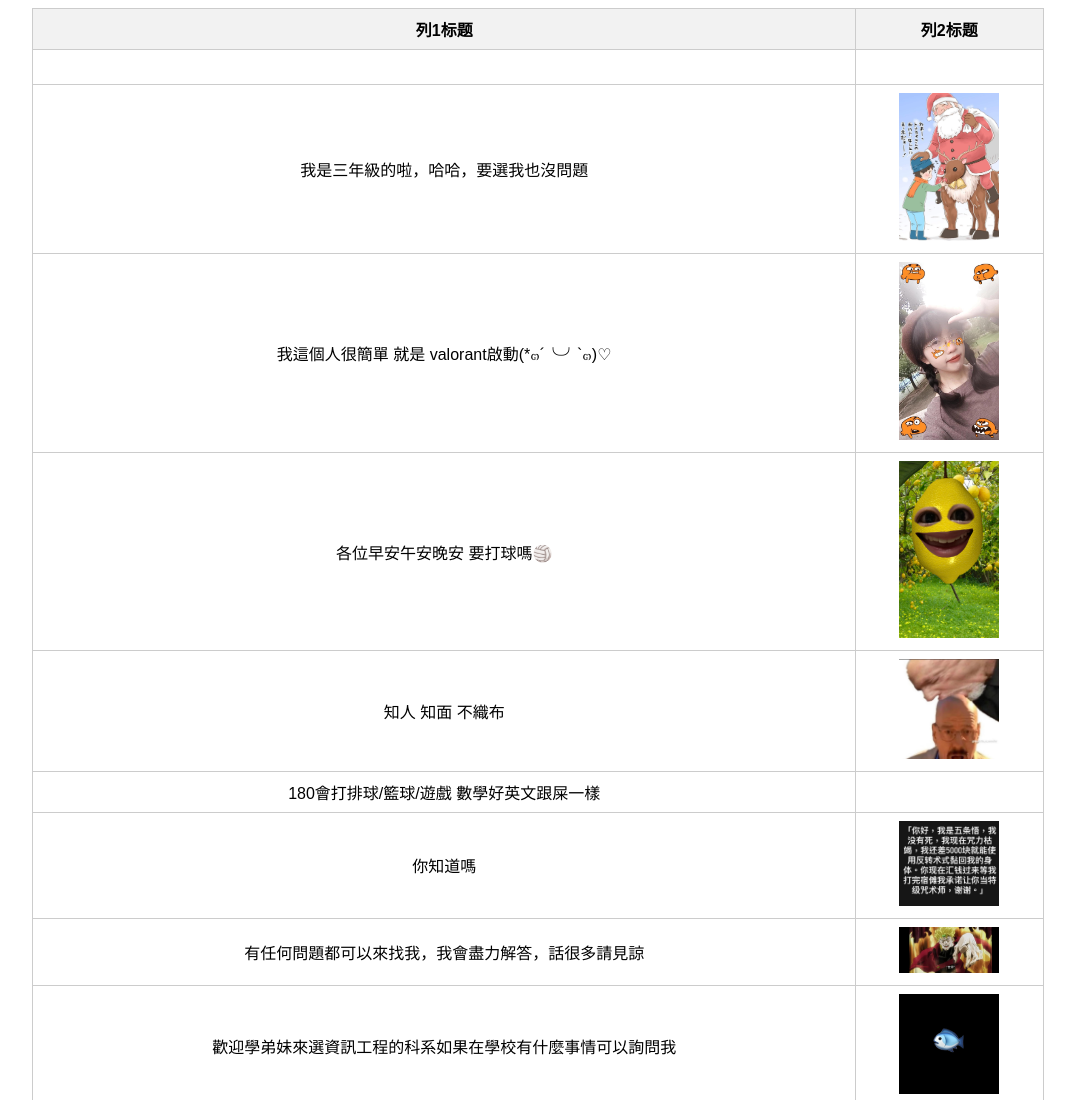
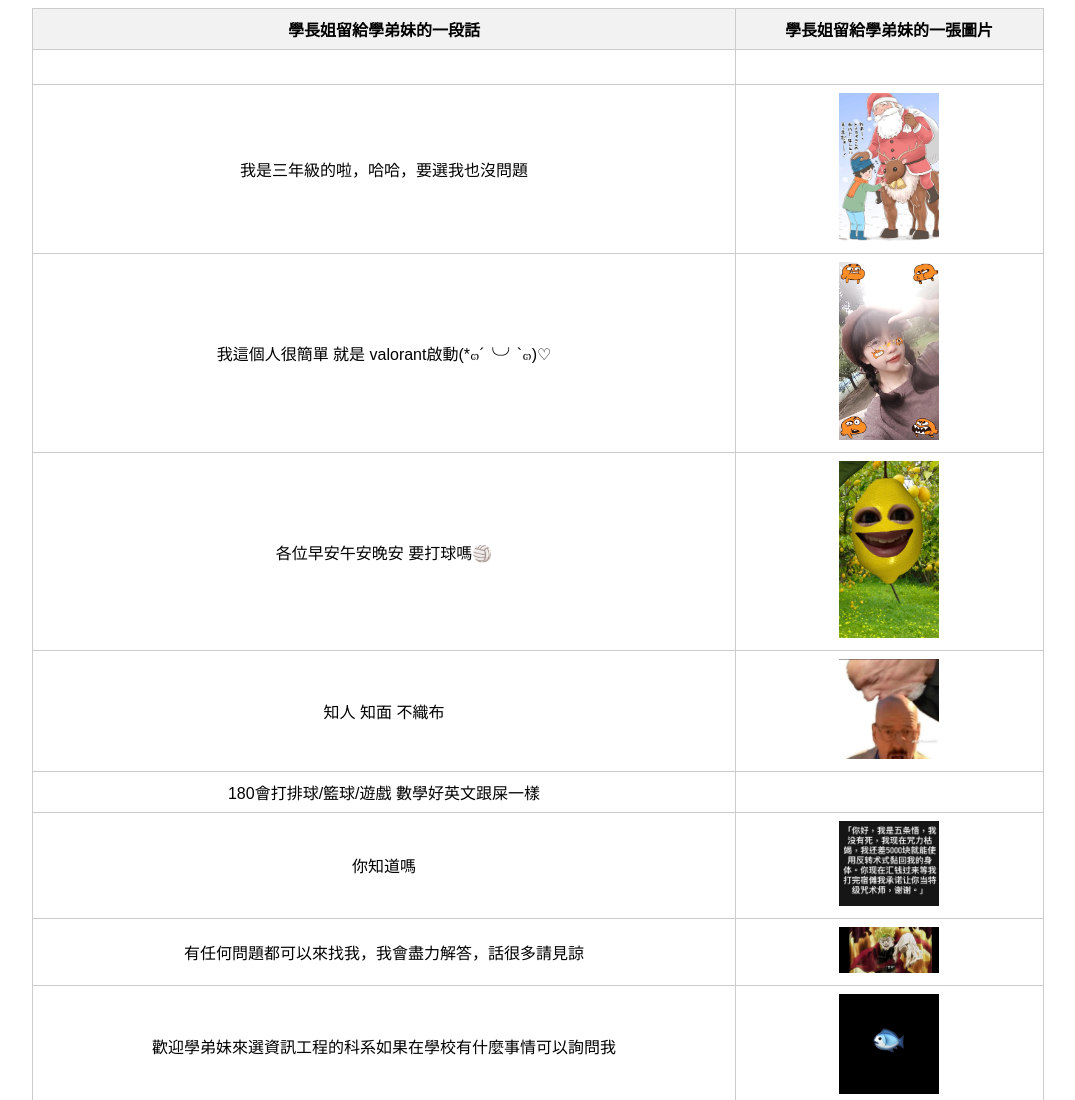
Before and after one commit to jerry950511/csie5th, a plain HTML site: page index.html in a window 1280 px wide. Shown: the top 1100 px of the page, without its empty margins (102-1177 px from the left). Drawn offline with Linux system fonts and the light colour scheme.

Commit message:
Update index.html

```diff
--- a/index.html
+++ b/index.html
@@ -3,15 +3,15 @@
 <head>
     <meta charset="UTF-8">
     <meta name="viewport" content="width=device-width, initial-scale=1.0">
-    <title>CSV Data Display</title>
+    <title>資工第五屆直屬網</title>
     <link rel="stylesheet" href="styles.css">
 </head>
 <body>
     <table>
         <thead>
             <tr>
-                <th>列1标题</th>
-                <th>列2标题</th>
+                <th>學長姐留給學弟妹的一段話</th>
+                <th>學長姐留給學弟妹的一張圖片</th>
                 <!-- 添加更多表头列 -->
             </tr>
         </thead>
```
